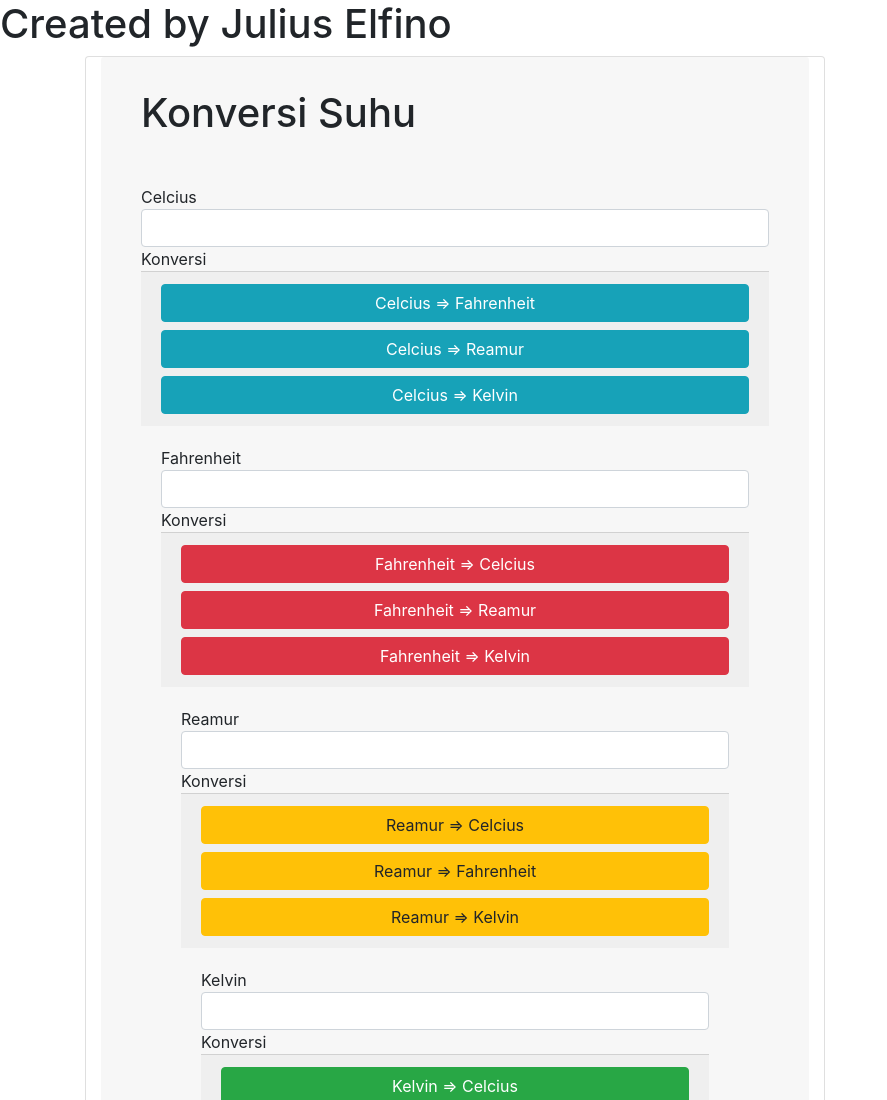
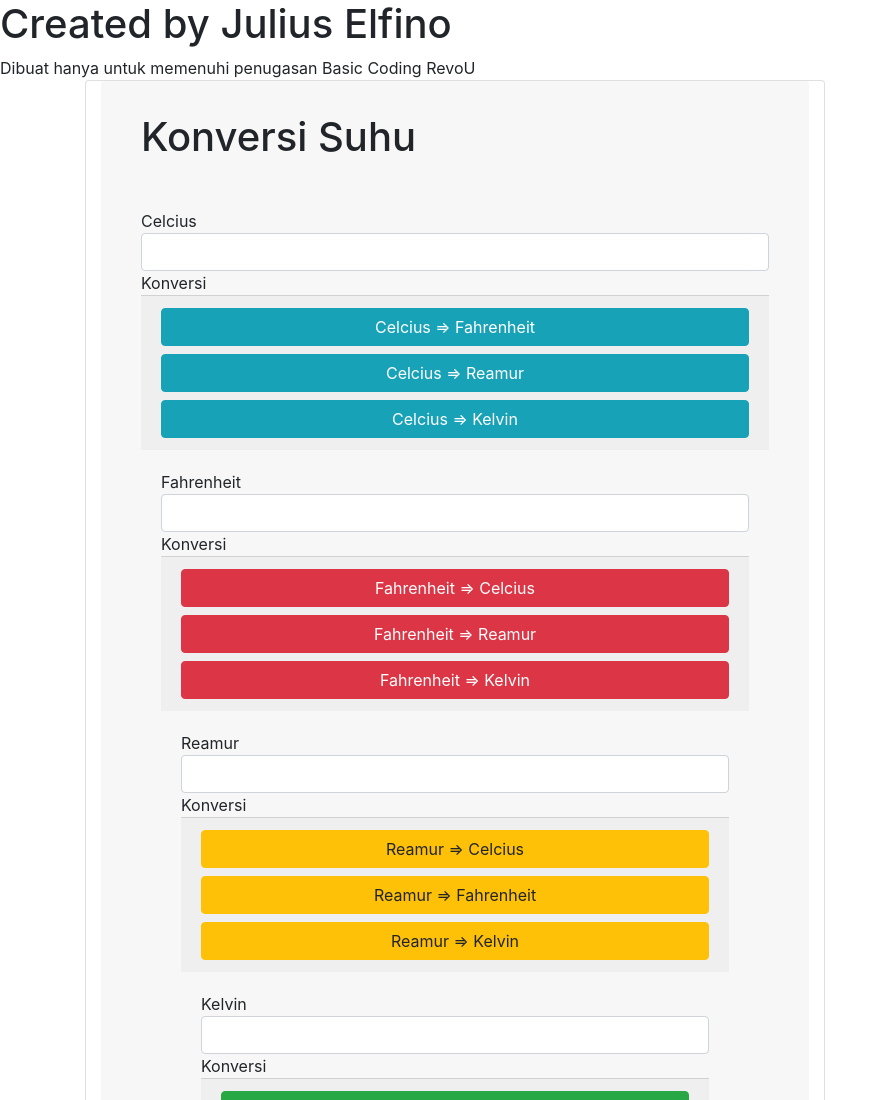
Before and after one commit to revou-fundamental-course/12-jun-23-julius.elfino, a plain HTML site: page index.html in a window 1280 px wide. Shown: the top 1100 px of the page, without its empty margins (0-887 px from the left). Drawn offline with Linux system fonts and the light colour scheme; files that its build step writes are made by us from their sources; files whose address does not match are found by name.

Commit message:
index.html

```diff
--- a/index.html
+++ b/index.html
@@ -6,6 +6,7 @@
     <meta name="viewport" content="width=device-width, initialscale=1.0">
     <title>Konversi Suhu</title>
     <h1>Created by Julius Elfino</h1>
+    <print>Dibuat hanya untuk memenuhi penugasan Basic Coding RevoU</print>
     <link rel="stylesheet" href="assets/css/bootstrap.min.css">
     <script src="assets/js/jquery.min.js"></script>
     <script src="assets/js/popper.min.js"></script>
```
